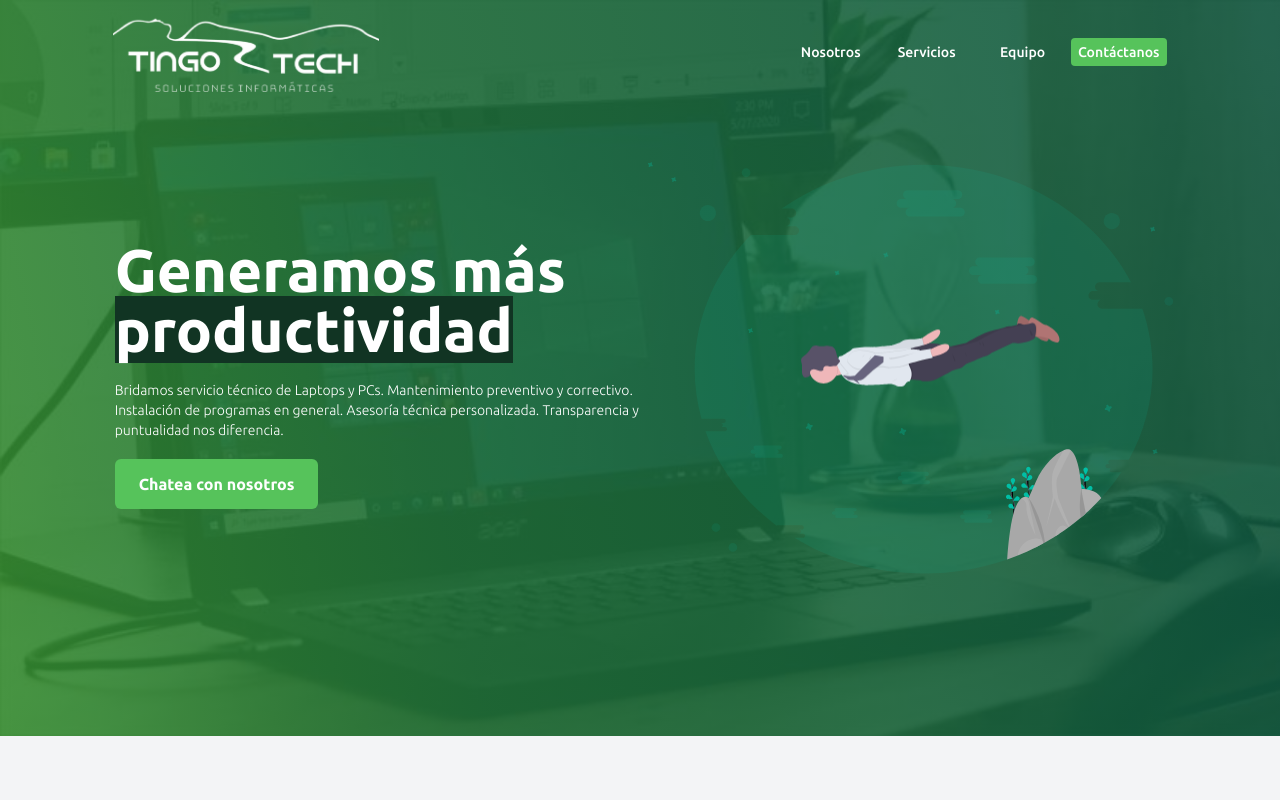
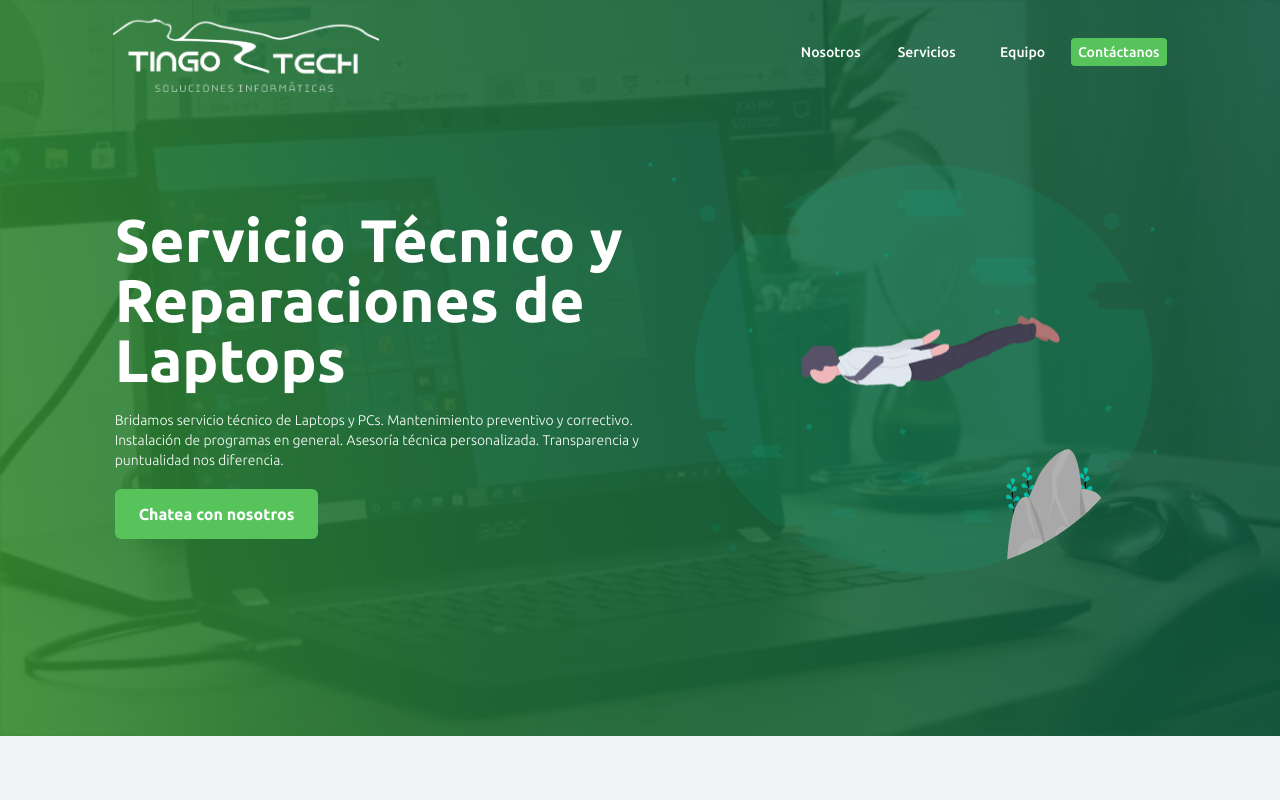
Before and after one commit to wasi-lat/tingotech, a Next.js app: page / in a window 1280 px wide. Shown: the top 800 px of the page. Built offline with nearby package versions, Linux system fonts and the light colour scheme.

Commit message:
UPDATE: update title in index

```diff
--- a/pages/index.js
+++ b/pages/index.js
@@ -26,8 +26,7 @@ export default function Home() {
           <div className="relative container mx-auto flex items-center w-full md:w-5/6">
             <div className="w-full md:w-1/2 mx-2">
               <h2 className="font-bold text-4xl md:text-6xl text-white leading-tight">
-                Generamos más{" "}
-                <mark className="bg-second text-white">productividad</mark>
+                Servicio Técnico y Reparaciones de Laptops
               </h2>
               <p className="mt-5 mb-8 text-sm font-light text-white">
               Bridamos servicio técnico de Laptops y PCs. Mantenimiento preventivo y correctivo.
```
